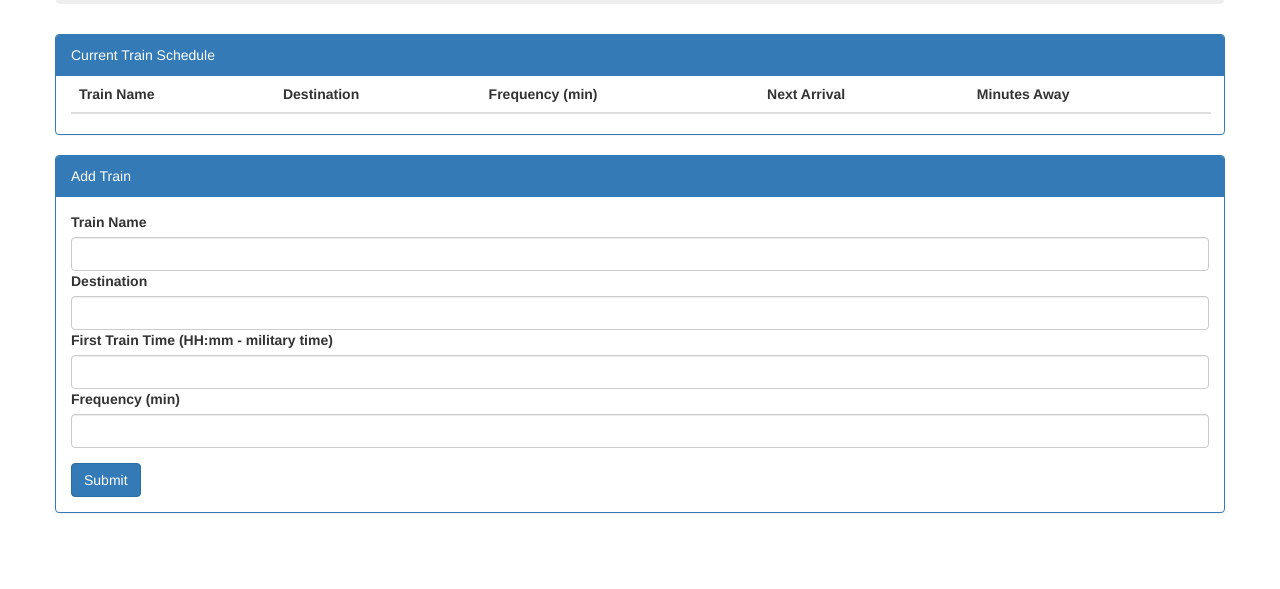
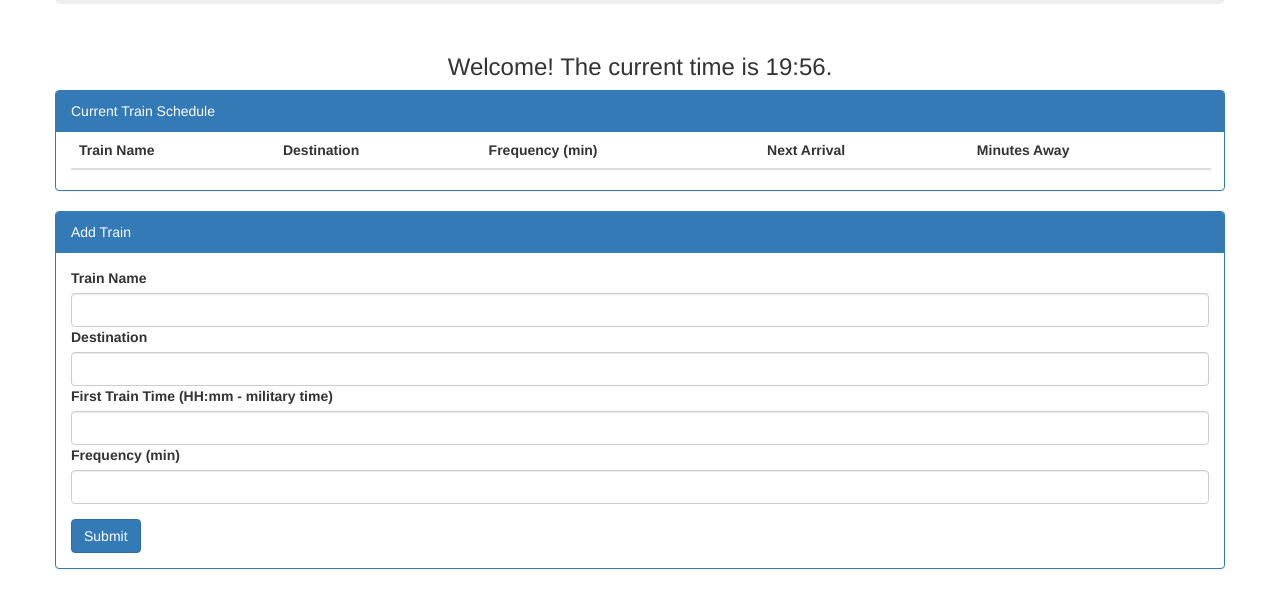
Before and after one commit to jrapala/Train-Scheduler, a plain HTML site: page index.html in a window 1280 px wide. Shown: the part 238-827 px from the top of the page. Before the commit the page ends 800 px from the top, so only its background shows below. Drawn offline with nearby package versions, Linux system fonts and the light colour scheme; no server answers.

Commit message:
Adding current time to page. Adding minutes until next train.

```diff
--- a/assets/javascript/script.js
+++ b/assets/javascript/script.js
@@ -28,10 +28,17 @@ $(document).ready(function(){
 	var nextArrival = 0;
 	var minutesAway = 0;
 
+	// Get current time in moment.js format
+	var currentTime = moment();
+
 
 	// Main Processes
 	// =====================================================================================
 
+	// Update Welcome Message
+	var $welcomeMessage = $('<h3>');
+	$welcomeMessage.html("Welcome! The current time is " + currentTime.format("HH:mm") + ".");
+	$('#welcomeMessage').append($welcomeMessage);
 
 	// Populate objects from database
 	database.ref().on("value", function(snapshot) {
@@ -46,17 +53,16 @@ $(document).ready(function(){
 		    // Convert to firstTrainTime to moment.js format
 		    var convertedFirstTrainTime = moment(firstTrainTime, 'HH:mm');
 
-		    // Get current time in moment.js format
-		    var currentTime = moment();
-
 		    // Calculate next train arrival
 		    for (var i = convertedFirstTrainTime; i.isBefore(currentTime); i.add(frequency, 'm')) {
 		    	nextArrival = i;
 		    }
-
 		    // Debug
 		   	console.log("The current time is " + currentTime.format("HH:mm"));
 		   	console.log("The next train will leave at " + nextArrival.format("HH:mm"));
+
+		   	// Calculate minutes until next train
+		   	minutesAway = nextArrival.diff(currentTime, 'minutes');
 
 		   	// Add values to table
 		    $("tbody").append("<tr class='trainRecord'><td>" + trainName + "</td><td>" + destination + "</td><td>" + frequency + "</td><td>" + nextArrival.format("HH:mm") + "</td><td>" + minutesAway + "</td></tr>");
--- a/index.html
+++ b/index.html
@@ -33,6 +33,12 @@
 
 		<!-- Main
 		========================================== -->
+
+		<!-- Welcome Message -->
+		<div class="container text-center">
+			<div class="row" id="welcomeMessage">
+			</div>
+		</div>
 
 		<!-- Table -->
 		<div class="container">
```
